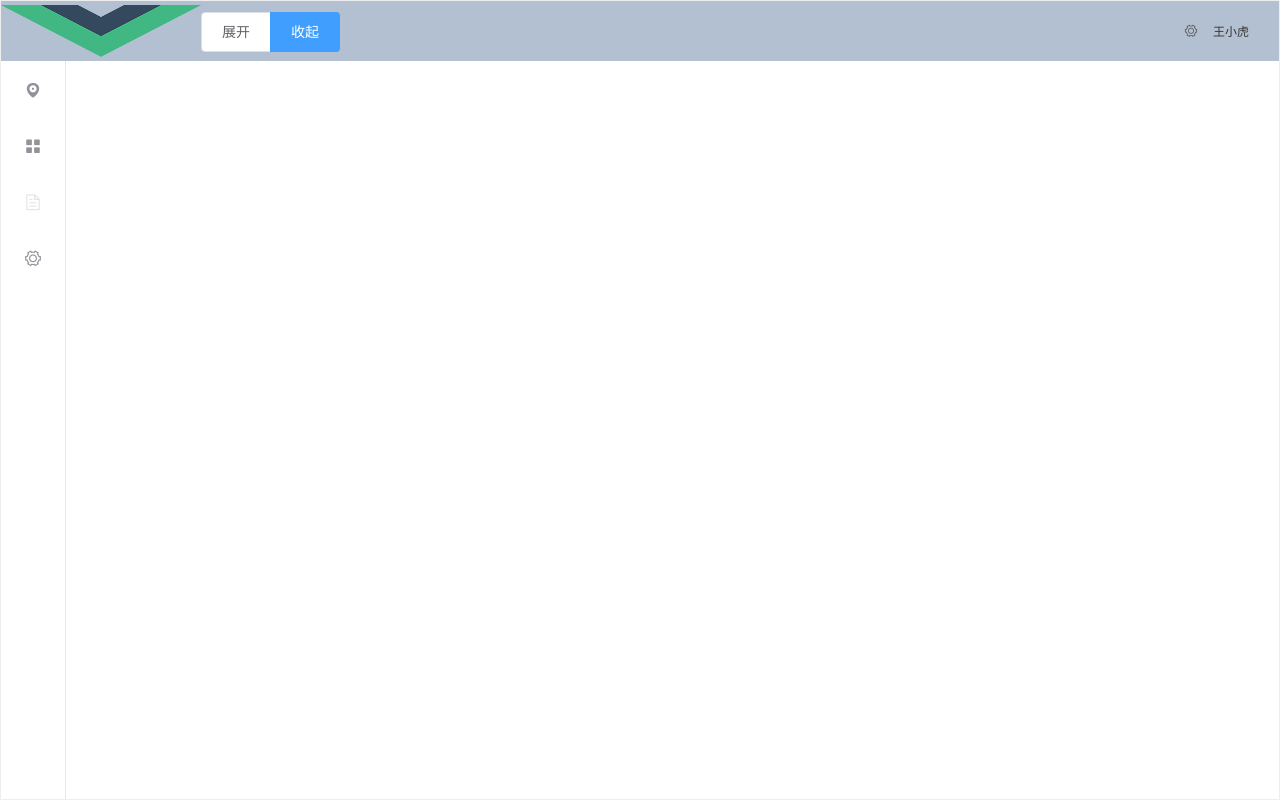
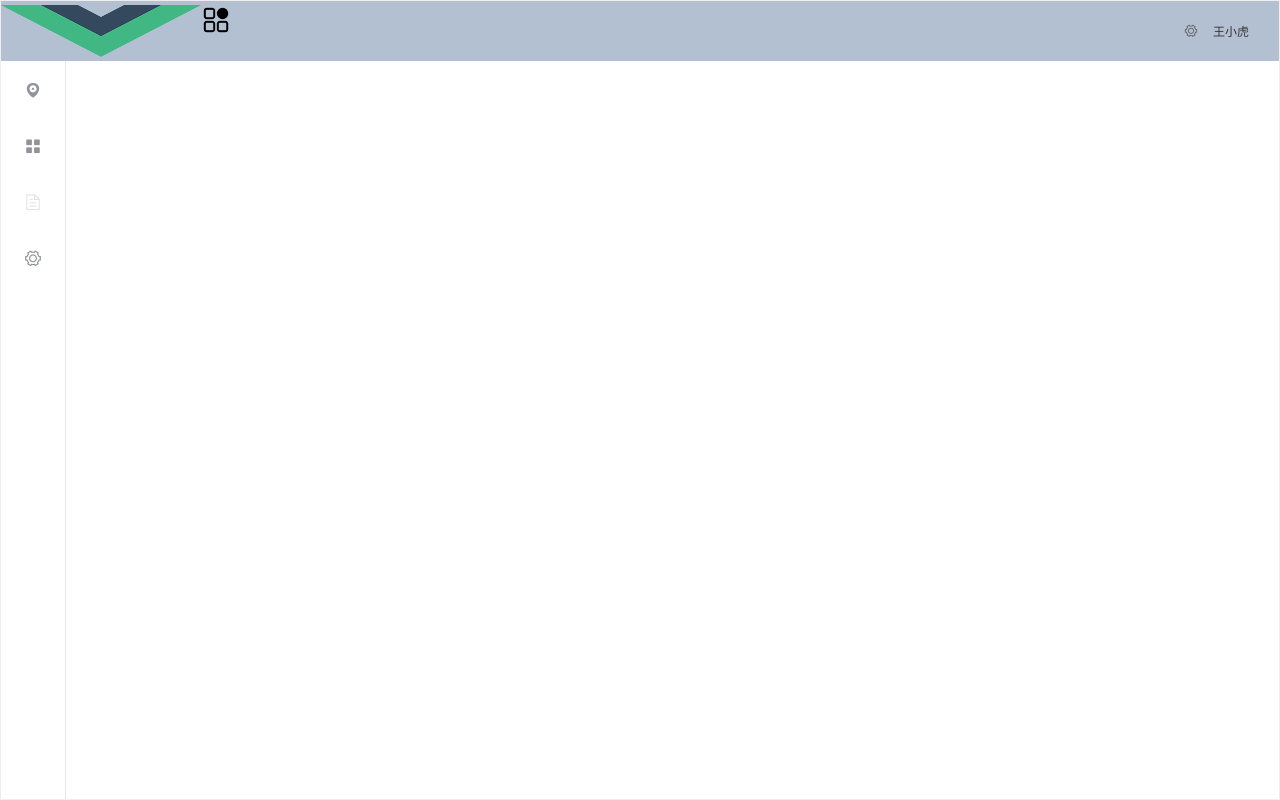
Before and after one commit to 630475752/vue-study, a Vue app: page / in a window 1280 px wide. Built offline with nearby package versions, Linux system fonts and the light colour scheme.

Commit message:
add image

```diff
--- a/src/components/main.vue
+++ b/src/components/main.vue
@@ -3,11 +3,14 @@
 	<el-container style=" border: 1px solid #eee;min-width: 1200px;" id="layout-main-div">
 	<el-header style="text-align: right; font-size: 12px;padding: 0;">
 	  <span class="div-logo"><img src="../assets/logo.png" height="60px" width="200px"/></span>
-	  <span style="float: left;margin-top: 10px;">
-		  <el-radio-group v-model="isCollapse" style="margin-bottom: 20px;">
+	  <span style="float: left;">
+		  <!--<el-radio-group v-model="isCollapse" style="margin-bottom: 20px;">
 		  <el-radio-button :label="false">展开</el-radio-button>
 		  <el-radio-button :label="true">收起</el-radio-button>
-		  </el-radio-group>
+		  </el-radio-group>-->
+		  <el-row>
+		   	<img src="../../static/image/应用管理.png" height="30" @click="menuClick"/>
+		  </el-row>
 	  </span>
       <el-dropdown>
         <i class="el-icon-setting" style="margin-right: 15px"></i>
@@ -110,6 +113,9 @@
 
 	},
 	methods: {
+	  menuClick(){
+			this.isCollapse=!this.isCollapse;
+	  },
       handleOpen(key, keyPath) {
         console.log(key, keyPath);
       },
```
Also changed, not shown: static/image/应用管理.png (added), 1 other file (tests, documents, lock files or other folders).
